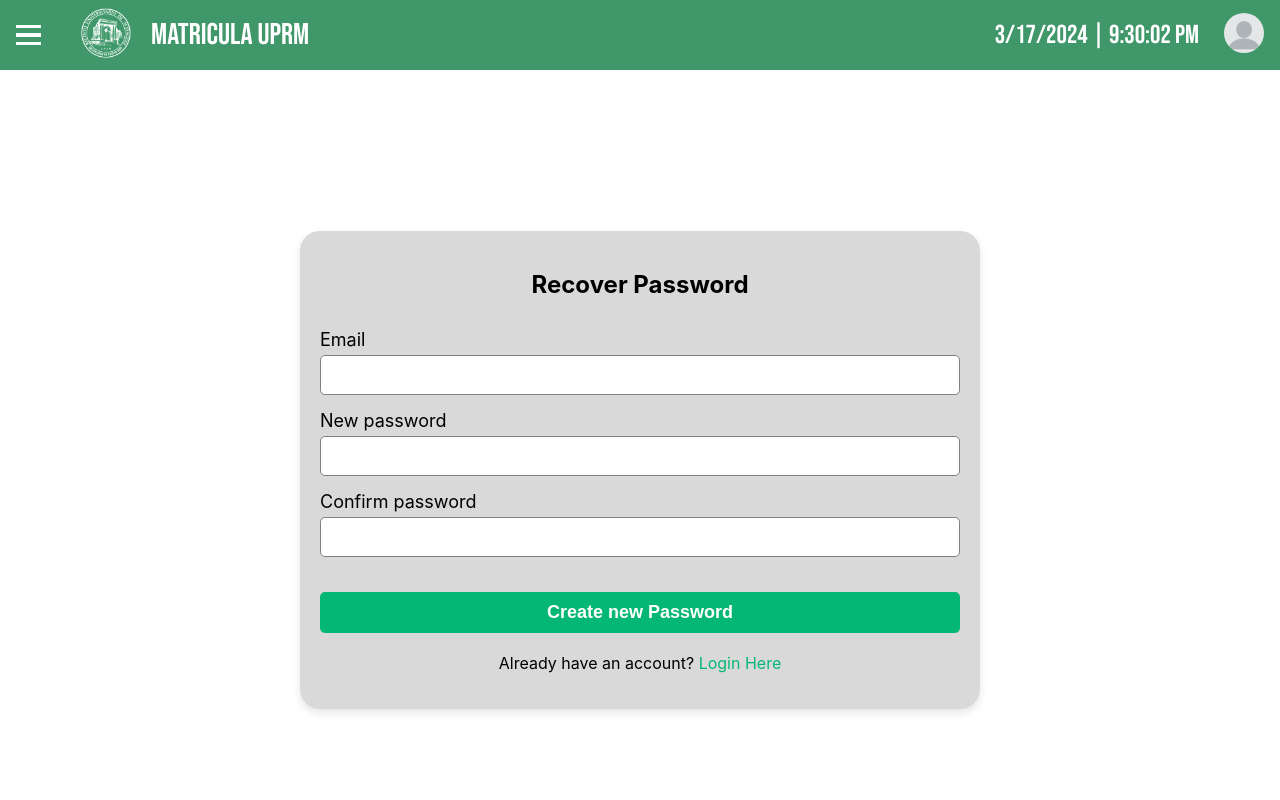
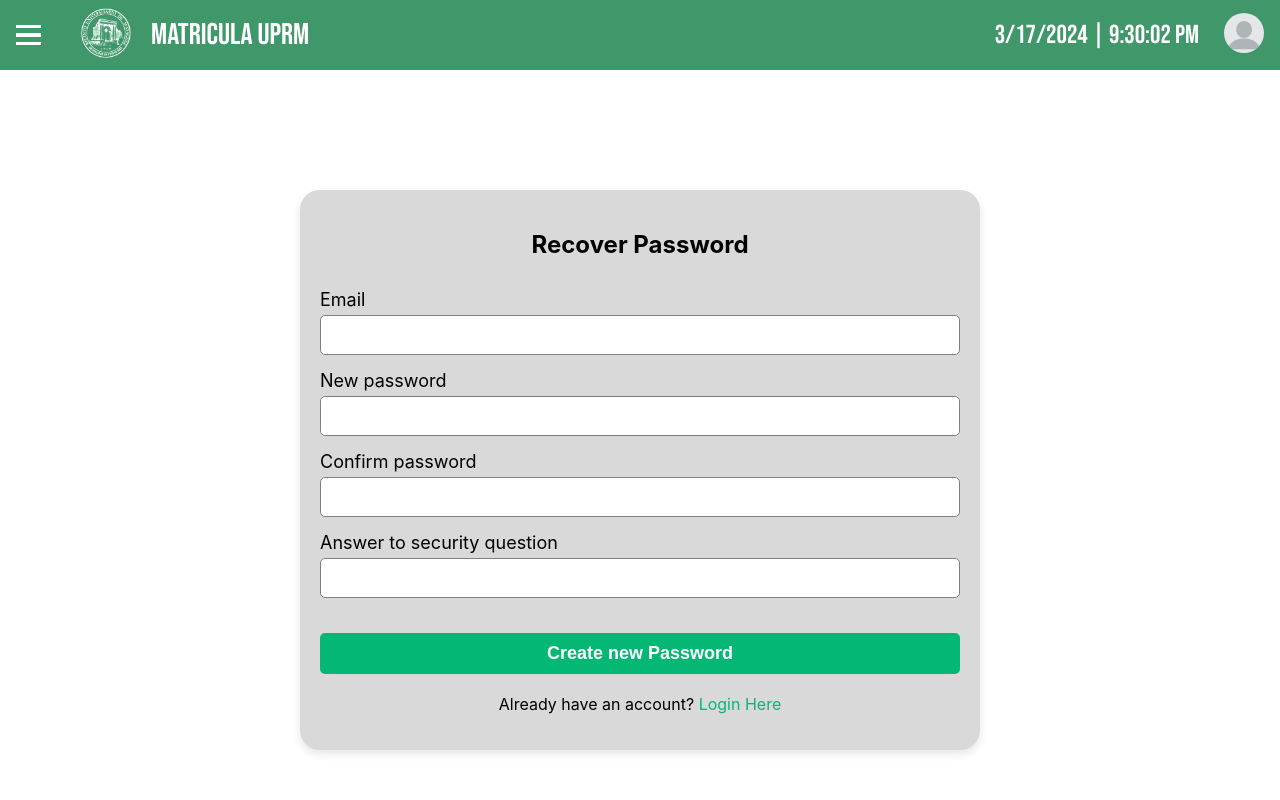
Before and after one commit to uprm-inso4101-2023-2024-s2/semester-project-studentenrollmentsystem, a React (Create React App) app: page /forgotPass in a window 1280 px wide. Shown: the top 800 px of the page. Built offline with nearby package versions, Linux system fonts and the light colour scheme.

Commit message:
Added security question textbox + security answer text box

```diff
--- a/src/pages/ForgotPassword.js
+++ b/src/pages/ForgotPassword.js
@@ -5,6 +5,8 @@ export default function ForgotPassword() {
   const [email, setEmail]= useState("");
   const [password, setPassword] = useState("");
   const [confirmPassword, setConfirmPassword] = useState("");
+  const [securityQuestion, setSecurityQuestion] = useState("");
+  const [securityAnswer, setSecurityAnswer] = useState("");
   const [error, setError] = useState("");
 
   const handlePassword = () => {
@@ -16,9 +18,13 @@ export default function ForgotPassword() {
     if (password === confirmPassword) {
       console.log("Email:", email);
       console.log("Password:", password);
+      console.log("Security Question:", securityQuestion);
+      console.log("Security Answer:", securityAnswer);
       setPassword("");
       setConfirmPassword("");
-      alert("Password Changed! Check the console for new password values.");
+      setSecurityQuestion("");
+      setSecurityAnswer("");
+      alert("Password Changed! Check the console for new password and security question values.");
     } else {
       setError("Passwords do not match.");
     }
@@ -34,7 +40,7 @@ export default function ForgotPassword() {
       <div className={styles.forgotpassBox}>
         <h2>Recover Password</h2>
         <form>
-        <div className={styles.field}>
+          <div className={styles.field}>
             <label>Email</label>
             <input
               type="email"
@@ -61,6 +67,15 @@ export default function ForgotPassword() {
               onChange={(e) => setConfirmPassword(e.target.value)}
             />
           </div>
+          <div className={styles.field}>
+            <label>Answer to security question</label>
+            <input
+              type="text"
+              placeholder=""
+              value={securityAnswer}
+              onChange={(e) => setSecurityAnswer(e.target.value)}
+            />
+          </div>
           {error && <p style={{ color: "red" }}>{error}</p>}
           <input type="button" value="Create new Password" onClick={handlePassword} />
         </form>
--- a/src/pages/SignUp.js
+++ b/src/pages/SignUp.js
@@ -29,6 +29,10 @@ export default function SignUp() {
             <label>Confirm password</label>
             <input type="password" placeholder="" />
           </div>
+          <div className={styles.field}>
+            <label>Security Question</label>
+            <input type="text" placeholder="" />
+          </div>
           <input type="button" value="Create Account" />
         </form>
         <p>Already have an account? <a href="/login">Login Here</a></p>
```
